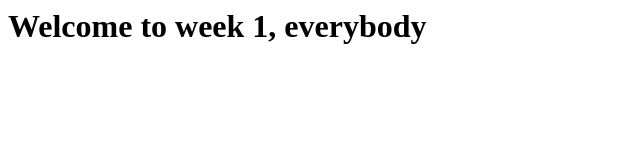
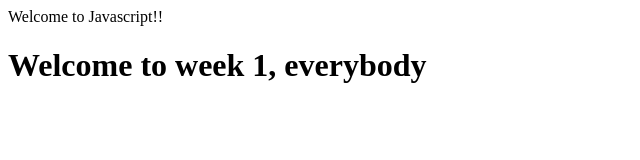
Before and after one commit to hamza-zoumhani/2019-Okcoders-Javascript-1, a plain HTML site: page index.html in a window 1280 px wide. Shown: the whole page, without its empty margins (0-640 px from the left). Drawn offline with Linux system fonts and the light colour scheme.

Commit message:
javascript

```diff
--- a/index.html
+++ b/index.html
@@ -3,6 +3,9 @@
     <title>Okcoders Javascript</title>
 </head>
 <body>
+    <script>
+        document.write("Welcome to Javascript!!");
+    </script>
     <h1>Welcome to week 1, everybody</h1>
 </body>
 </html>
```
